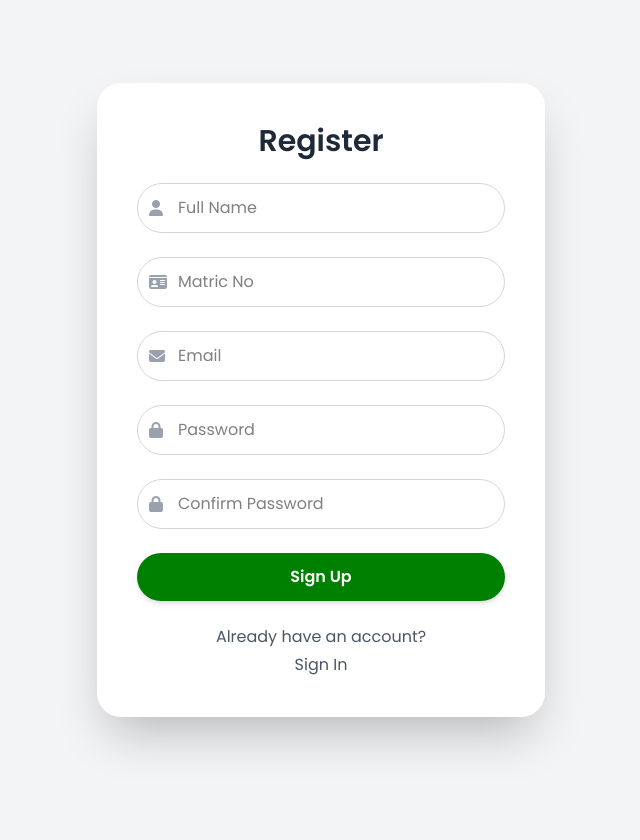
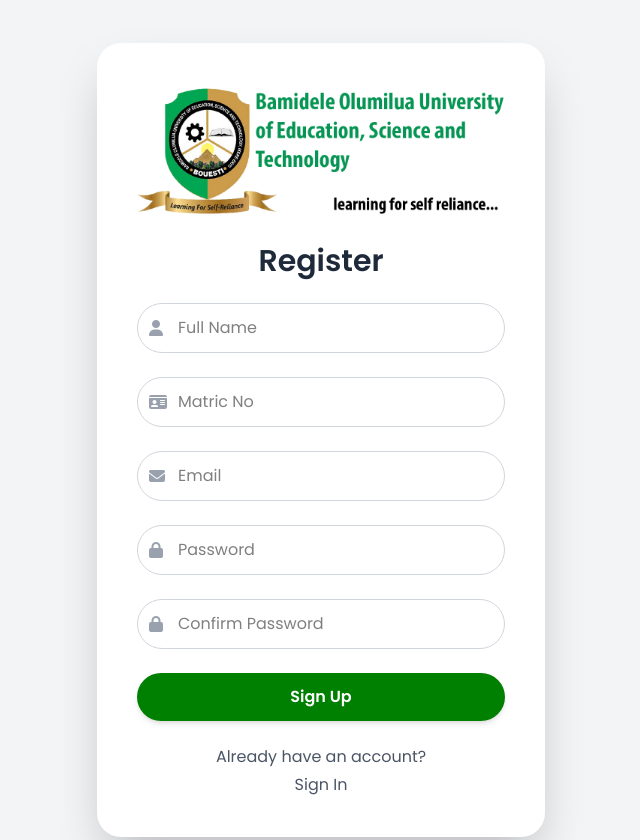
Before and after one commit to FoCuSdontFOLD/complaints-frontend, a plain HTML site: page authenticate.html in a window 1280 px wide. Both pictures are taken after a click on the button "Sign Up". Shown: the whole page, without its empty margins (319-959 px from the left). Before the commit the page ends 800 px from the top, so only its background shows below. Drawn offline with Linux system fonts and the light colour scheme.

Commit message:
feat: include school logo

```diff
--- a/authenticate.html
+++ b/authenticate.html
@@ -27,9 +27,14 @@
   </style>
 </head>
 
-<body class="bg-gray-100 flex items-center justify-center min-h-screen">
+<body class="bg-gray-100 flex items-center justify-center min-h-screen mt-10">
+
   <!-- Main container for the authentication card -->
   <div class="bg-white p-8 md:p-10 rounded-3xl shadow-2xl w-full max-w-md transition-all duration-500 ease-in-out">
+    <div class="mb-5">
+      <img src="./logo.png" alt="school-logo">
+    </div>
+
     <!-- Sign-in Form Container -->
     <div id="signInContainer" class="flex flex-col items-center">
       <h1 class="text-3xl font-bold mb-6 text-center text-gray-800">
@@ -70,7 +75,7 @@
     </div>
 
     <!-- Sign-up Form Container (Initially hidden) -->
-    <div id="signUpContainer" class="hidden flex flex-col items-center">
+    <div id="signUpContainer" class="hidden flex-col items-center">
       <h1 class="text-3xl font-bold mb-6 text-center text-gray-800">
         Register
       </h1>
```
Also changed, not shown: index.html (+1 -1 lines), logo.png (added), styles/output.css.
